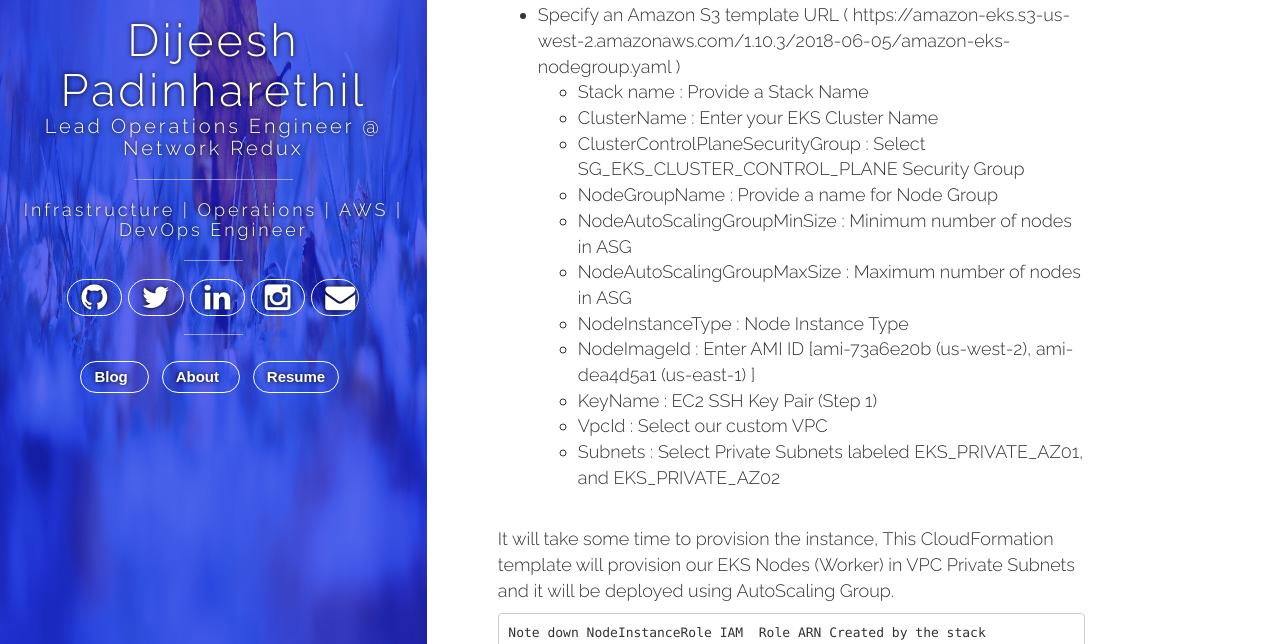
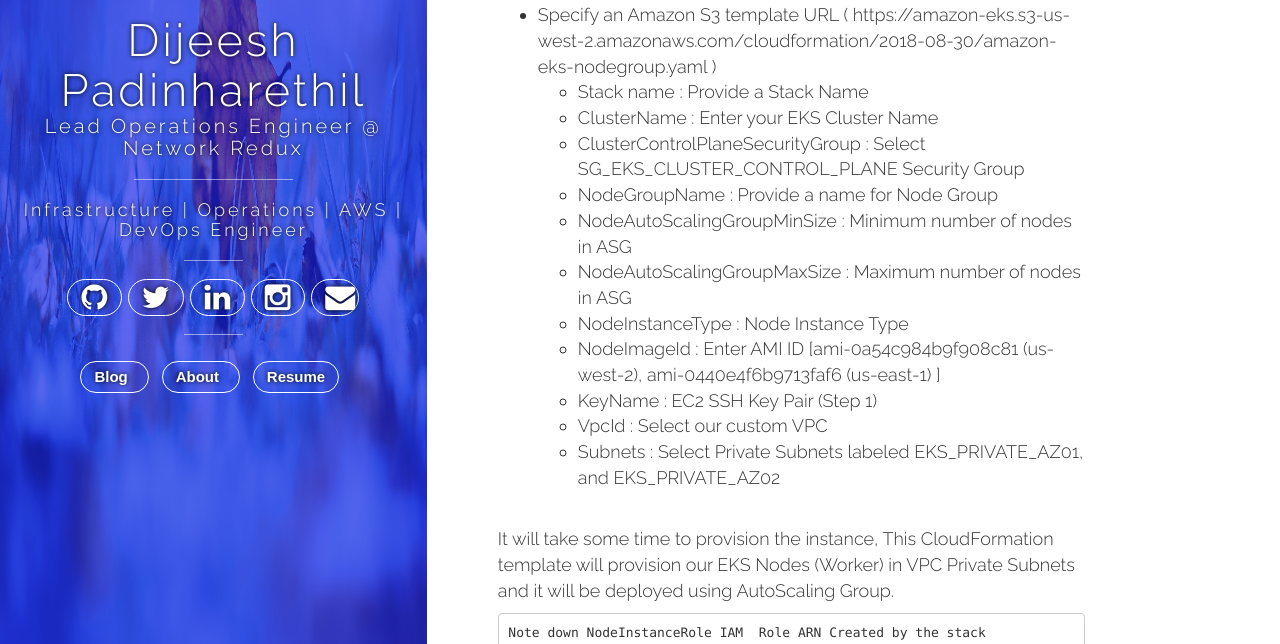
Before and after one commit to dijeesh/dijeesh.github.io-bak, a Jekyll site: the page built from _posts/2018-06-07-Getting-Started-with-AWS-EKS.md, in a window 1280 px wide and 900 px high, scrolled down 6189 px, cut to the strip 256-900 px from the top of the window. Built offline with Jekyll 4.4.1, drawn with Linux system fonts in a browser that asks for light colours; nearby versions of some CDN libraries; comment, search, counter and statistics services are not loaded.

Commit message:
Update blog

```diff
--- a/_posts/2018-06-07-Getting-Started-with-AWS-EKS.md
+++ b/_posts/2018-06-07-Getting-Started-with-AWS-EKS.md
@@ -233,7 +233,7 @@
 
 - Open the AWS CloudFormation console
 - Create Stack
-- Specify an Amazon S3 template URL ( https://amazon-eks.s3-us-west-2.amazonaws.com/1.10.3/2018-06-05/amazon-eks-nodegroup.yaml )
+- Specify an Amazon S3 template URL ( https://amazon-eks.s3-us-west-2.amazonaws.com/cloudformation/2018-08-30/amazon-eks-nodegroup.yaml )
 	- Stack name : Provide a Stack Name
 	- ClusterName : Enter your EKS Cluster Name
 	- ClusterControlPlaneSecurityGroup : Select SG_EKS_CLUSTER_CONTROL_PLANE Security Group
@@ -241,7 +241,7 @@
 	- NodeAutoScalingGroupMinSize : Minimum number of nodes in ASG
 	- NodeAutoScalingGroupMaxSize : Maximum number of nodes in ASG
 	- NodeInstanceType : Node Instance Type
-	- NodeImageId : Enter AMI ID [ami-73a6e20b (us-west-2), ami-dea4d5a1 (us-east-1) ]
+	- NodeImageId : Enter AMI ID [ami-0a54c984b9f908c81 (us-west-2), ami-0440e4f6b9713faf6 (us-east-1) ]
 	- KeyName : EC2 SSH Key Pair (Step 1)
 	- VpcId : Select our custom VPC
 	- Subnets : Select Private Subnets labeled EKS_PRIVATE_AZ01, and EKS_PRIVATE_AZ02
```
